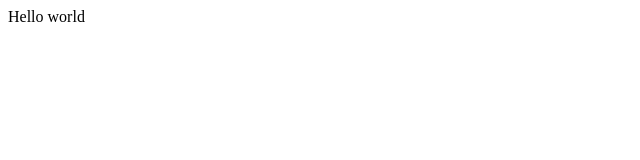
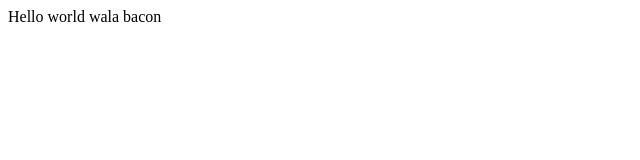
Before and after one commit to jordanylagan08/Git101, a plain HTML site: page index.html in a window 1280 px wide. Shown: the full height of the page, 0-640 px from the left. Drawn offline with Linux system fonts and the light colour scheme.

Commit message:
Add line

```diff
--- a/index.html
+++ b/index.html
@@ -1,8 +1,9 @@
 <html>
     <head>
-        <title>My first git repository</title>
+        <title>My first git repository 101</title>
     </head>
     <body>
-        Hello world
+        Hello world wala
+		bacon
     </body>
 </html>
```
